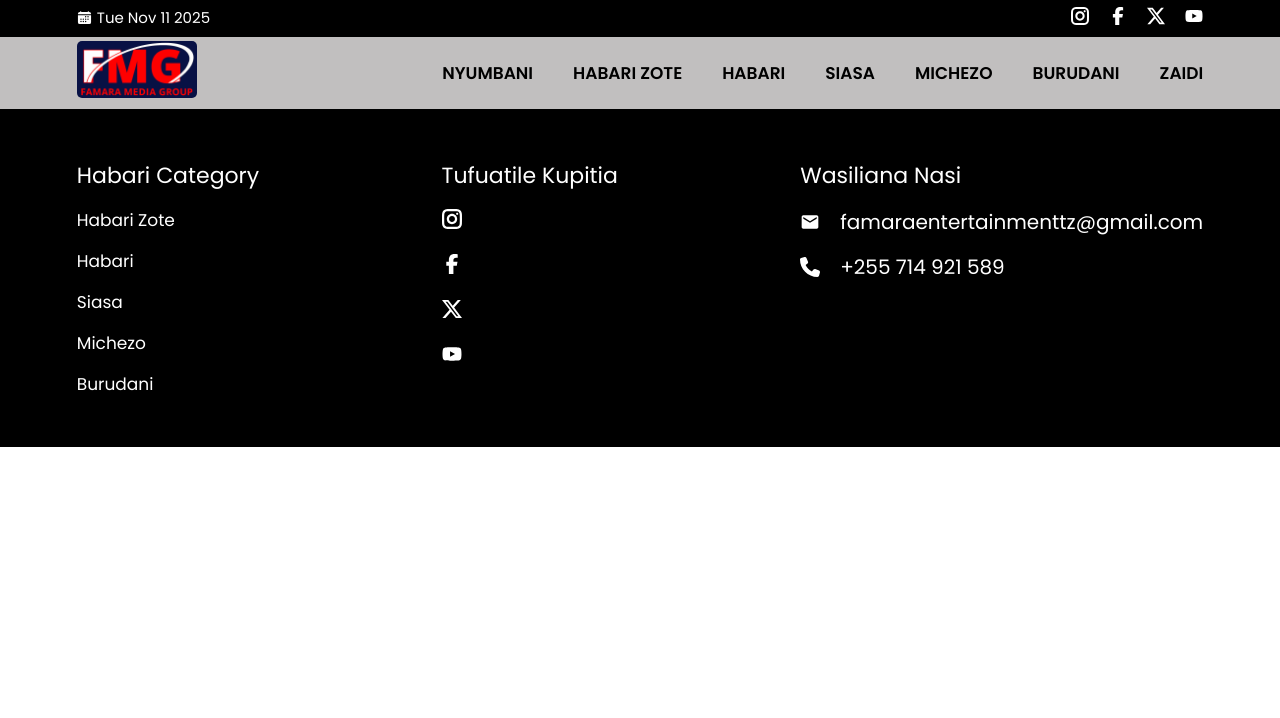
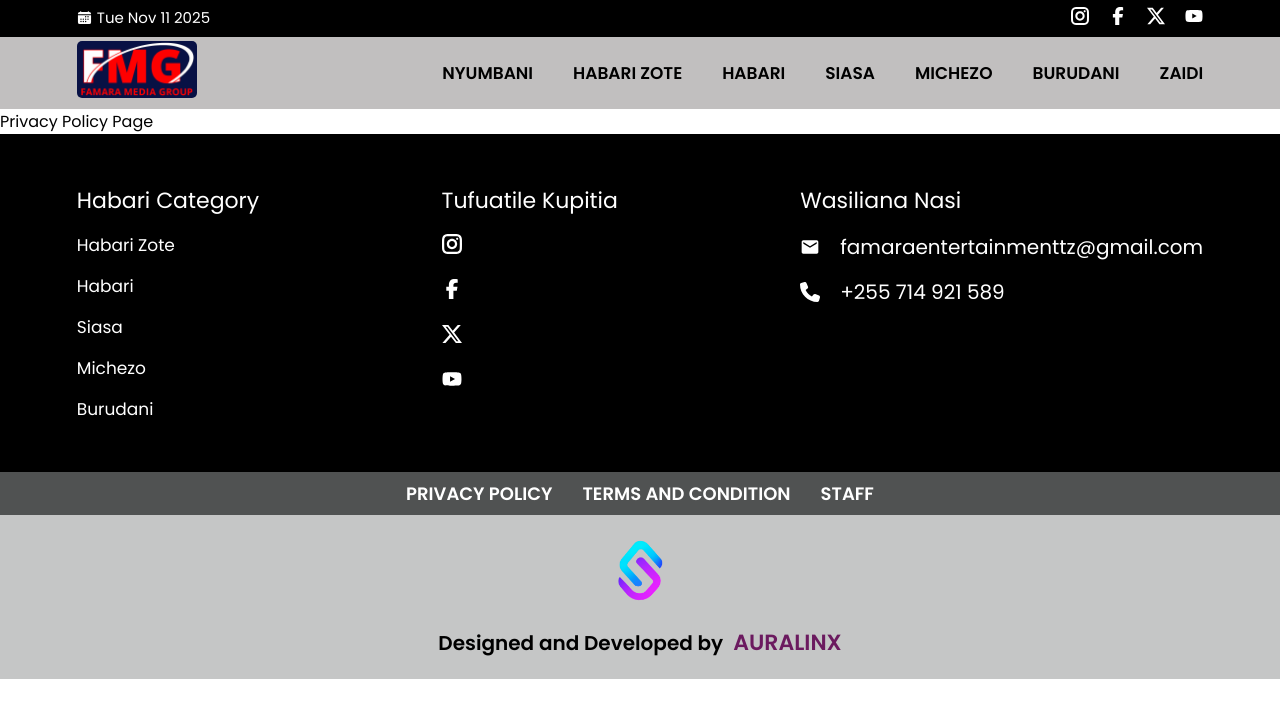
Before and after one commit to raymondfanuel/famara, a React (Vite) app: page /privacyPolicy in a window 1280 px wide. Shown: the top 718 px of the page. Built offline with nearby package versions, Linux system fonts and the light colour scheme.

Commit message:
call it a day

```diff
--- a/src/App.jsx
+++ b/src/App.jsx
@@ -9,6 +9,8 @@ import Siasa from './pages/Siasa/Siasa'
 import Burudani from './pages/Burudani/Burudani'
 import Zaidi from './pages/Zaidi/Zaidi'
 import Footer from './components/Footer/Footer'
+import DevFooter from './components/DevFooter/DevFooter'
+import PrivacyPolicy from './pages/PrivacyPolicy/PrivacyPolicy'
 
 const App = () => {
   return (
@@ -22,8 +24,10 @@ const App = () => {
         <Route path='/siasa' element={<Siasa />}></Route>
         <Route path='/burudani' element={<Burudani />}></Route>
         <Route path='/zaidi' element={<Zaidi />}></Route>
+        <Route path='/privacyPolicy' element={<PrivacyPolicy />}></Route>
       </Routes>
       <Footer />
+      <DevFooter />
     </div>
   )
 }
--- /dev/null
+++ b/src/components/DevFooter/DevFooter.css
@@ -0,0 +1,66 @@
+.dev-footer {
+  background: rgb(80, 82, 82);
+}
+
+.dev-footer-header {
+  display: flex;
+  justify-content: center;
+  align-items: center;
+  gap: 30px;
+  padding: 8px 0;
+}
+
+.dev-footer-links {
+  text-decoration: none;
+  font-size: 18px;
+  font-weight: 600;
+  color: white;
+}
+
+.dev-footer-content{
+  display: flex;
+  flex-direction: column;
+  justify-content: center;
+  align-items: center;
+  padding: 20px 0;
+  gap: 20px;
+  background-color: rgba(255, 255, 255, 0.671);
+}
+
+.dev-inner-footer {
+  display: flex;
+  justify-content: center;
+  align-items: center;
+  gap: 10px;
+}
+
+.dev-inner-footer p {
+  font-size: 20px;
+  color: rgb(0, 0, 0);
+  font-weight: 600;
+}
+
+.dev-inner-footer a {
+  font-size: 22px;
+  font-weight: 600;
+  color: rgb(107, 26, 95);
+  cursor: pointer;
+}
+
+/* responsiveness */
+@media (max-width:500px) {
+  .dev-footer-header {
+    gap: 8px;
+    padding: 6px 0;
+  }
+  .dev-footer-links {
+    font-size: 14px;
+  }
+  .dev-inner-footer p {
+    font-size: 15px;
+  }
+  .dev-inner-footer a {
+    font-size: 18px;
+  }
+
+}
--- /dev/null
+++ b/src/components/DevFooter/DevFooter.jsx
@@ -0,0 +1,26 @@
+import React from 'react'
+import './DevFooter.css'
+import { Link } from 'react-router-dom'
+import auralinx_logox from '../../assets/auralinx_logox.png'
+
+const DevFooter = () => {
+  return (
+    <div className='dev-footer'>
+      <div className="dev-footer-header">
+        <Link to={'/privacyPolicy'} className='dev-footer-links'><p>PRIVACY POLICY</p></Link>
+        <Link className='dev-footer-links'><p>TERMS AND CONDITION</p></Link>
+        <Link className='dev-footer-links'><p>STAFF</p></Link>
+      </div>
+
+      <div className="dev-footer-content">
+        <img src={auralinx_logox} alt="auralinx logo" width={'60px'}/>
+        <div className='dev-inner-footer'>
+          <p>Designed and Developed by</p>
+          <a>AURALINX</a>
+        </div>
+      </div>
+    </div>
+  )
+}
+
+export default DevFooter
--- a/src/components/Footer/Footer.css
+++ b/src/components/Footer/Footer.css
@@ -67,6 +67,11 @@
   gap: 20px;
 }
 
+.footer-navs {
+  text-decoration: none;
+  color: white;
+}
+
 /* responsiveness */
 
 @media (max-width:500px) {
--- a/src/components/Footer/Footer.jsx
+++ b/src/components/Footer/Footer.jsx
@@ -6,6 +6,7 @@ import { BsTwitterX } from "react-icons/bs";
 import { FaYoutube } from "react-icons/fa";
 import { MdEmail } from "react-icons/md";
 import { FaPhone } from "react-icons/fa6";
+import { Link } from 'react-router-dom';
 
 const Footer = () => {
   return (
@@ -13,11 +14,11 @@ const Footer = () => {
       <div className="footer-left">
         <ul>
           <p>Habari Category</p>
-          <li>Habari Zote</li>
-          <li>Habari</li>
-          <li>Siasa</li>
-          <li>Michezo</li>
-          <li>Burudani</li>
+          <Link to={'/habariZote'} className='footer-navs'><li>Habari Zote</li></Link>
+          <Link to={'/habari'} className='footer-navs'><li>Habari</li></Link>
+          <Link to={'/siasa'} className='footer-navs'><li>Siasa</li></Link>
+          <Link to={'/michezo'} className='footer-navs'><li>Michezo</li></Link>
+          <Link to={'/burudani'} className='footer-navs'><li>Burudani</li></Link>
         </ul>
       </div>
       <div className="footer-between">
--- a/src/components/Navbar/Navbar.jsx
+++ b/src/components/Navbar/Navbar.jsx
@@ -53,7 +53,7 @@ const Navbar = () => {
         <div className="nav-line" onClick={()=>{setMenuOpen(!menuOpen)}}>
           {menuOpen? <IoMdClose /> : <FaAlignLeft /> }
         </div>
-        <img src={fmg_logo_bgx} alt="famara media logo" />
+        <Link to={'/'}><img src={fmg_logo_bgx} alt="famara media logo" /></Link>
         </div>
         <ul className={`nav-links ${menuOpen ? 'show-menu' : ''}`}>
           <NavLink to={'/'} className={'navlinks'}><li>NYUMBANI</li></NavLink>
--- /dev/null
+++ b/src/pages/PrivacyPolicy/PrivacyPolicy.jsx
@@ -0,0 +1,11 @@
+import React from 'react'
+
+const PrivacyPolicy = () => {
+  return (
+    <div>
+      Privacy Policy Page
+    </div>
+  )
+}
+
+export default PrivacyPolicy
```
Also changed, not shown: src/assets/auralinx_logox.png (added).
